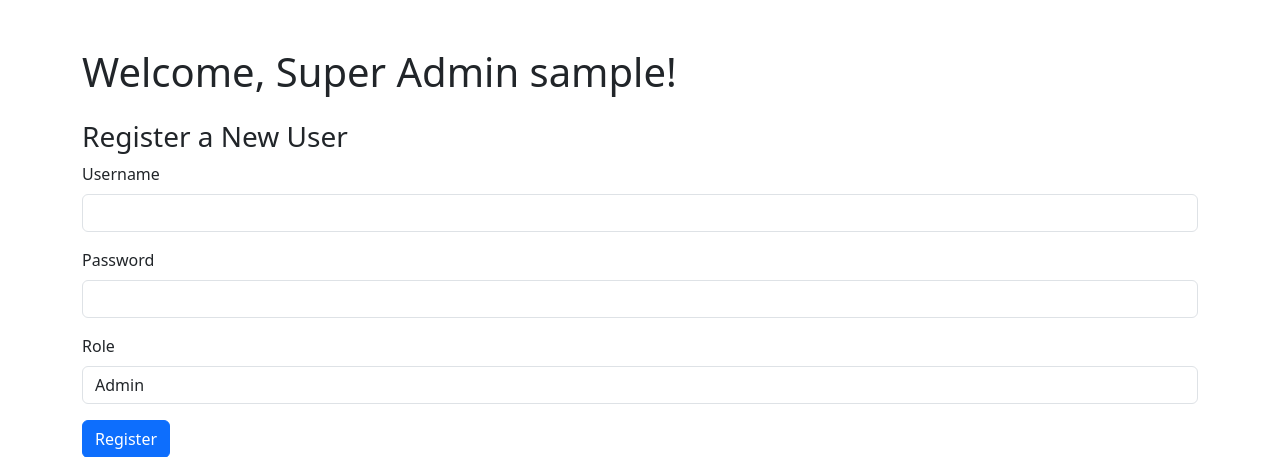
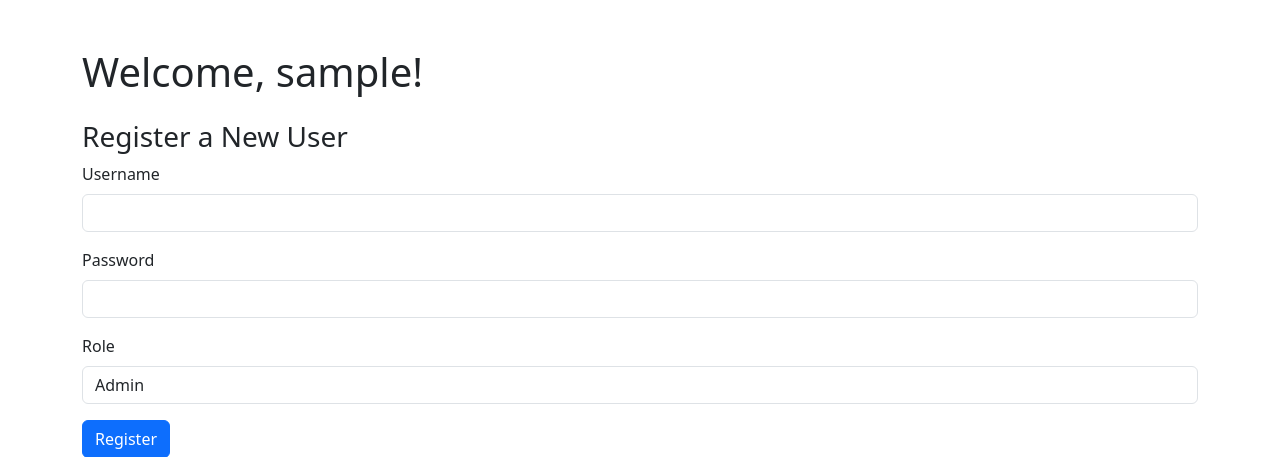
Before and after one commit to Eboni1/3rdSem, a PHP site: page /super_admin_dashboard.php in a window 1280 px wide. Shown: the top 457 px of the page. Run offline with PHP 8.4, Linux system fonts and the light colour scheme; the visitor is signed in with stand-in values (Sample User, id 1).

Commit message:
remove super  admin in welcome message

```diff
--- a/super_admin_dashboard.php
+++ b/super_admin_dashboard.php
@@ -16,7 +16,7 @@ if (!isset($_SESSION["user_id"]) || $_SESSION["role"] !== "super_admin") {
 </head>
 <body>
     <div class="container mt-5">
-        <h1>Welcome, Super Admin <?php echo htmlspecialchars($_SESSION["username"]); ?>!</h1>
+        <h1>Welcome, <?php echo htmlspecialchars($_SESSION["username"]); ?>!</h1>
 
         <h3 class="mt-4">Register a New User</h3>
         <form action="register_user.php" method="post">
```
Also changed, not shown: index.php (line endings or trailing spaces).
